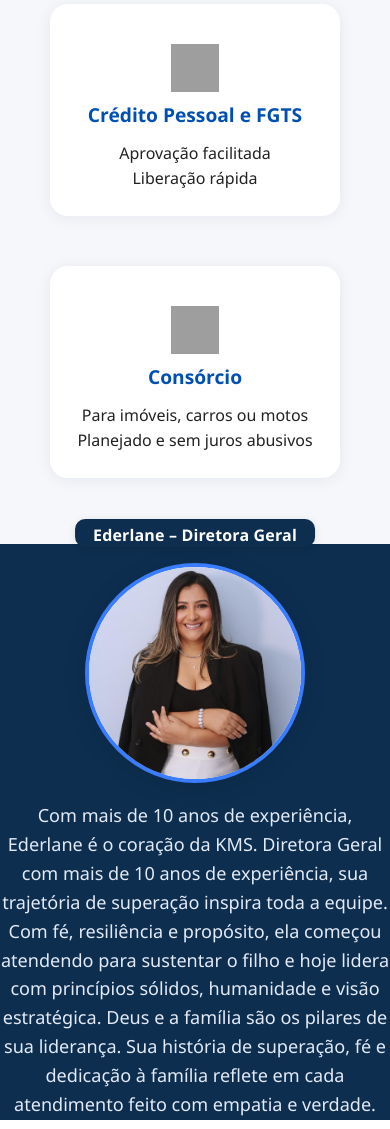
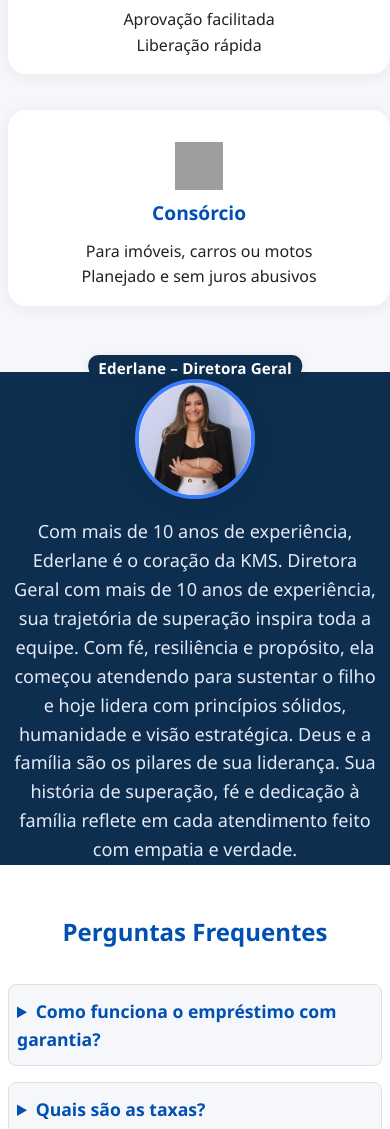
Before and after one commit to Rayan-1/kms-imprestimos, a plain HTML site: page index.html in a window 390 px wide. Shown: the part 832-1961 px from the top of the page. Drawn offline with Linux system fonts and the light colour scheme; grey boxes are pictures that could not be loaded.

Commit message:
Update index.css

```diff
--- a/index.css
+++ b/index.css
@@ -64,24 +64,13 @@ body {
   text-decoration: none;
   display: inline-block;
   box-shadow: 0 2px 12px rgba(0,0,0,0.08);
-  box-shadow: 0 2px 12px rgba(0,0,0,0.08);
-  width: 200px;         /* largura fixa menor */
-  max-width: 90vw;      /* responsivo em telas pequenas */
+  width: 200px;
+  max-width: 90vw;
   text-align: center;
 }
 .btn-primary:hover {
   background: #009fe3;
   color: #fff;
-}
-@media (max-width: 900px) {
-  .banner-content {
-    margin-left: 0;
-    padding: 40px 16px;
-    max-width: 100%;
-  }
-  .banner-text h1 {
-    font-size: 2rem;
-  }
 }
 
 /* Benefícios */
@@ -93,6 +82,7 @@ body {
 .beneficios-section .container {
   max-width: 1100px;
   margin: 0 auto;
+  padding: 0 16px;
 }
 
 .beneficios-section h2 {
@@ -110,11 +100,12 @@ body {
 
 .card {
   background: #fff;
-  border-radius: 12px;
-  box-shadow: 0 2px 12px rgba(0,0,0,0.04);
-  padding: 32px 24px;
+  border-radius: 18px;
+  box-shadow: 0 2px 16px #01244a11;
+  padding: 24px 18px;
+  width: 290px;
   text-align: center;
-  width: 300px;
+  margin-bottom: 18px;
 }
 
 .card img {
@@ -137,6 +128,7 @@ body {
 .faq-section .container {
   max-width: 800px;
   margin: 0 auto;
+  padding: 0 16px;
 }
 
 .faq-section h2 {
@@ -176,6 +168,7 @@ footer {
 footer .container {
   max-width: 1100px;
   margin: 0 auto;
+  padding: 0 16px;
 }
 
 .blue-section {
@@ -190,6 +183,7 @@ footer .container {
   max-width: 1100px;
   margin: 0 auto;
   color: #fff;
+  padding: 0 16px;
 }
 .foto-container {
   display: flex;
@@ -218,10 +212,9 @@ footer .container {
   white-space: nowrap;
 }
 .foto-container img {
-  width: 220px;                /* aumenta o tamanho da imagem */
+  width: 220px;
   height: 220px;
-  object-fit: cover;         /* mostra a imagem inteira sem cortar */
-
+  object-fit: cover;
   border-radius: 50%;
   border: 4px solid #3a7cff;
   background: #fff;
@@ -239,19 +232,6 @@ footer .container {
   margin: 0;
   text-align: left;
 }
-@media (max-width: 900px) {
-  .about-gerente {
-    flex-direction: column;
-    text-align: center;
-    gap: 18px;
-  }
-  .about-gerente p {
-    text-align: center;
-  }
-  .foto-container {
-    min-width: unset;
-  }
-}
 
 .footer {
   background: #01244a;
@@ -267,12 +247,82 @@ footer .container {
   box-shadow: 0 2px 12px #0002;
 }
 
-.card {
-  background: #fff;
-  border-radius: 18px;
-  box-shadow: 0 2px 16px #01244a11;
-  padding: 24px 18px;
-  width: 290px;
-  text-align: center;
-  margin-bottom: 18px;
+/* Responsividade */
+@media (max-width: 900px) {
+  .banner-content {
+    margin-left: 0;
+    padding: 40px 16px;
+    max-width: 100%;
+  }
+  .banner-text h1 {
+    font-size: 2rem;
+  }
+  .beneficios-cards {
+    flex-direction: column;
+    gap: 18px;
+    align-items: center;
+  }
+  .card {
+    width: 90vw;
+    max-width: 340px;
+    padding: 20px 10px;
+  }
+  .about-gerente {
+    flex-direction: column;
+    text-align: center;
+    gap: 18px;
+    padding: 0 8px;
+  }
+  .about-gerente p {
+    text-align: center;
+  }
+  .foto-container {
+    min-width: unset;
+  }
+  .faq-section .container,
+  .beneficios-section .container,
+  footer .container {
+    padding: 0 8px;
+    max-width: 100vw;
+  }
 }
+
+@media (max-width: 600px) {
+  .banner {
+    min-height: 220px;
+  }
+  .banner-content {
+    padding: 24px 4vw;
+    gap: 14px;
+  }
+  .btn-primary {
+    width: 100%;
+    min-width: unset;
+    max-width: 100%;
+    padding: 14px 0;
+    font-size: 1rem;
+  }
+  .card {
+    width: 98vw;
+    max-width: 99vw;
+    padding: 16px 4vw;
+  }
+  .foto-container img {
+    width: 120px;
+    height: 120px;
+    margin-top: 12px;
+  }
+  .gerente-titulo {
+    font-size: 0.95rem;
+    padding: 2px 10px;
+    height: 22px;
+    line-height: 22px;
+    top: -12px;
+  }
+  .faq-section details {
+    padding: 12px 8px;
+  }
+  .footer {
+    padding: 18px 0 8px 0;
+  }
+}
```
